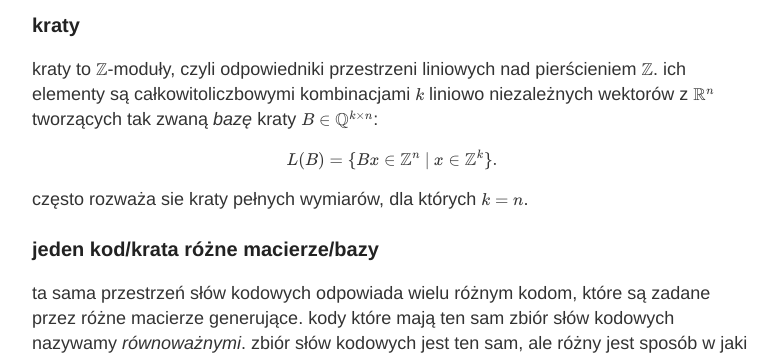
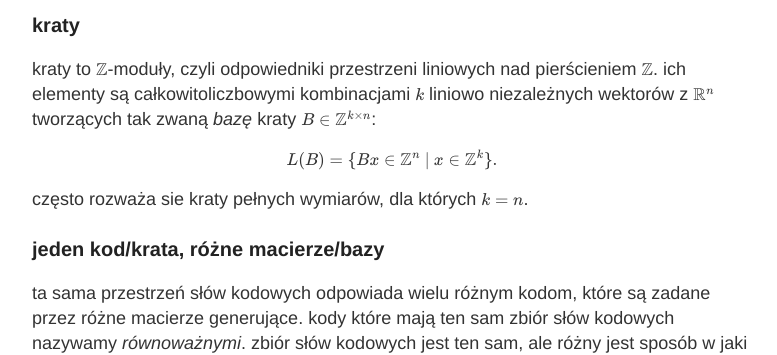
Before and after one commit to keIpie/keIpie.github.io, a Jekyll site: the page built from pq/_posts/2021-3-14-kraty-kody.md, in a window 1280 px wide and 900 px high, scrolled down 648 px. Shown: the part 151-506 px from the top of the window, without its empty margins (248-1025 px from the left). Built offline with Jekyll 4.4.1, drawn with Linux system fonts in a browser that asks for light colours; formulas are drawn with MathJax 3.

Commit message:
saber lwr

```diff
--- a/pq/_posts/2021-3-14-kraty-kody.md
+++ b/pq/_posts/2021-3-14-kraty-kody.md
@@ -22,13 +22,13 @@ na korekcję błędów.
 ### kraty
 
 kraty to $\mathbb{Z}$-moduły, czyli odpowiedniki przestrzeni liniowych nad pierścieniem $\mathbb{Z}$. ich elementy są całkowitoliczbowymi
-kombinacjami $k$ liniowo niezależnych wektorów z $\mathbb{R}^n$ tworzących tak zwaną *bazę* kraty $B \in \mathbb{Q}^{k \times n}$:
+kombinacjami $k$ liniowo niezależnych wektorów z $\mathbb{R}^n$ tworzących tak zwaną *bazę* kraty $B \in \mathbb{Z}^{k \times n}$:
 
 $$ L(B) = \{ Bx \in \mathbb{Z}^n ~|~ x \in \mathbb{Z}^k \}. $$
 
 często rozważa sie kraty pełnych wymiarów, dla których $k=n$.
 
-### jeden kod/krata różne macierze/bazy
+### jeden kod/krata, różne macierze/bazy
 
 ta sama przestrzeń słów kodowych odpowiada wielu różnym kodom, które są zadane przez różne macierze generujące. kody które mają ten sam zbiór słów
 kodowych nazywamy *równoważnymi*. zbiór słów kodowych jest ten sam, ale różny jest sposób w jaki przyporządkowujemy je wiadomościom, które możemy
```
